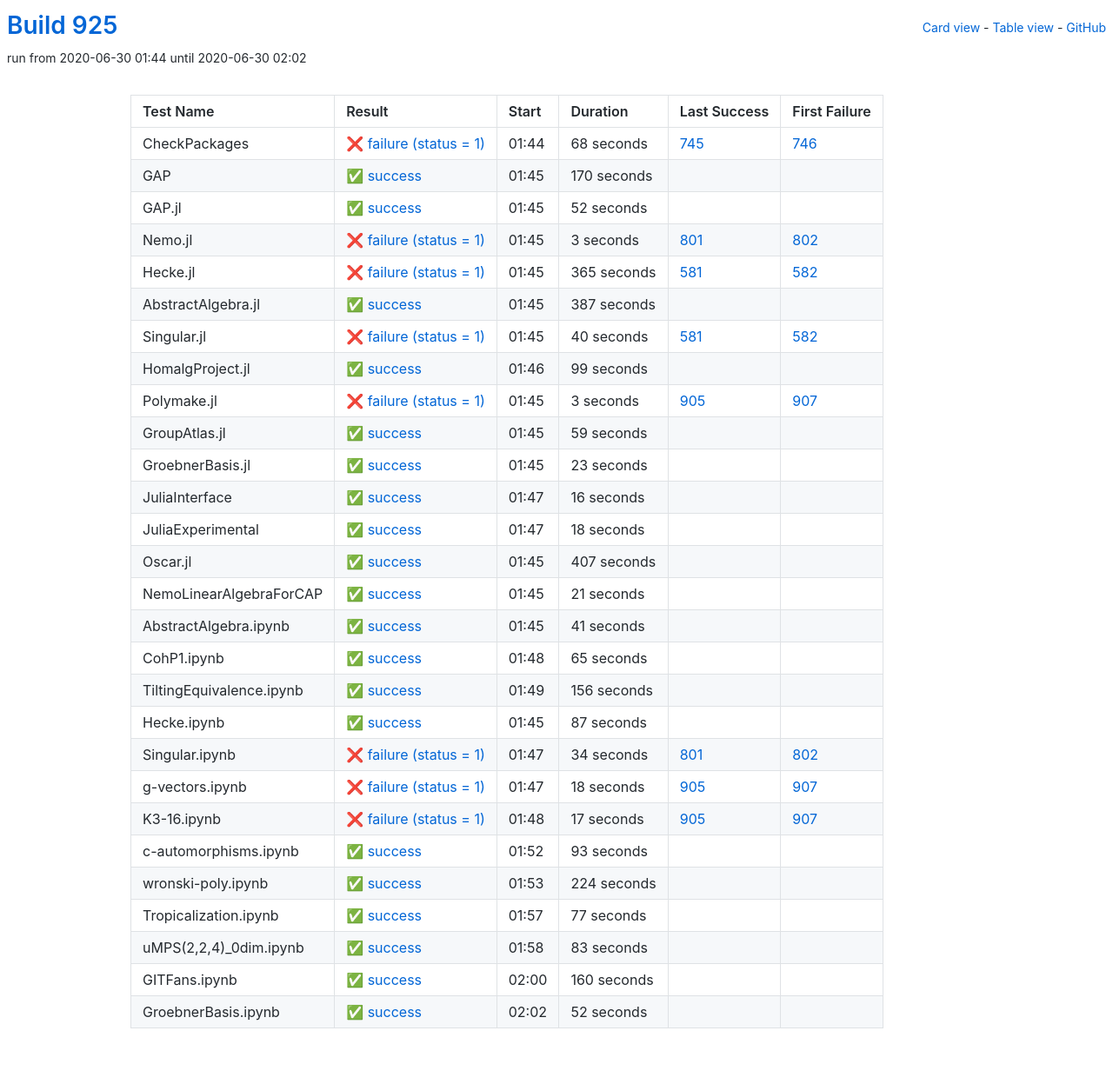
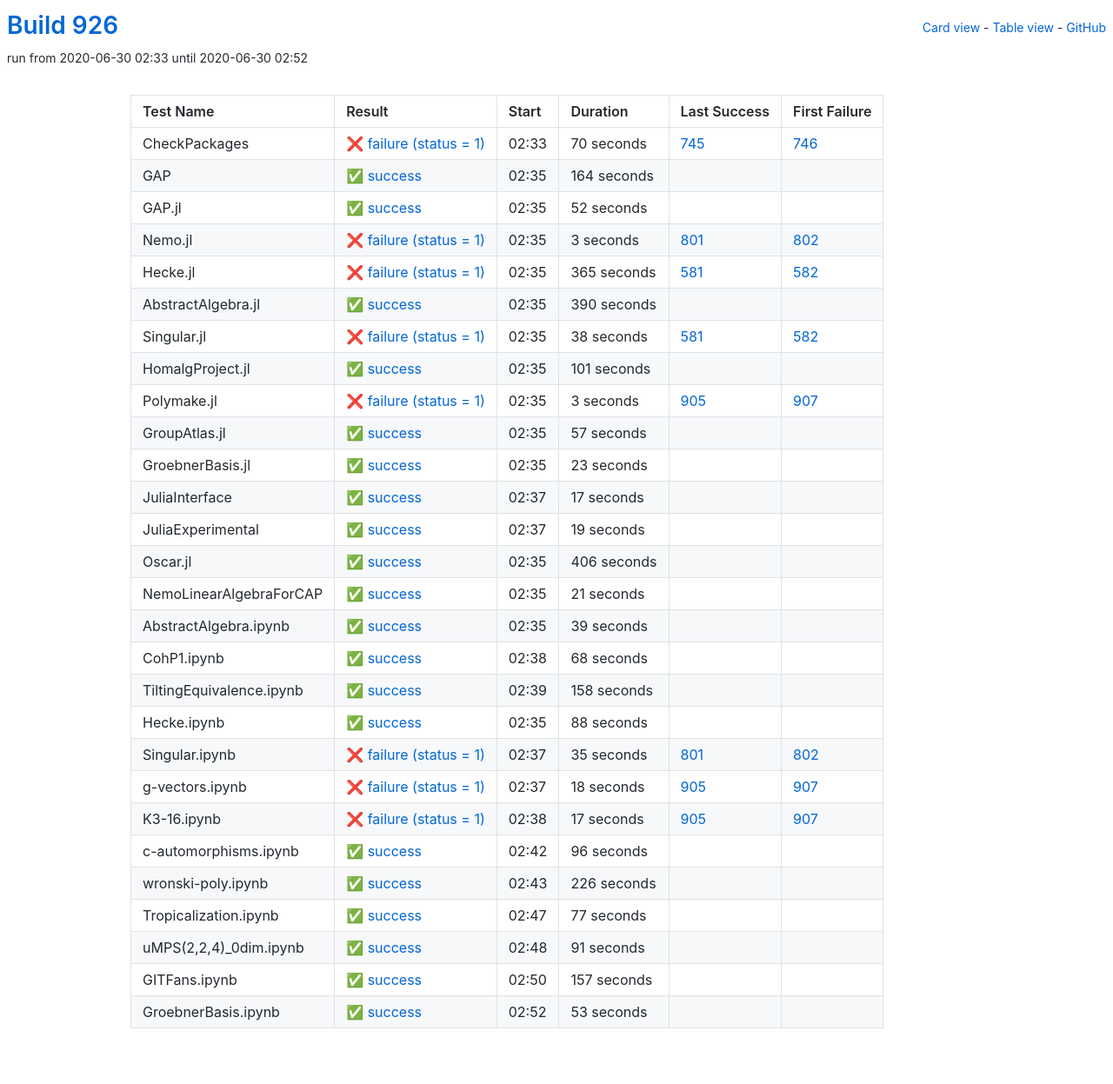
Before and after one commit to oscar-system/oscar-ci-status-1.4, a Jekyll site: the page built from table.html, in a window 1280 px wide. Shown: the whole page at 87% size. Built offline with Jekyll 4.4.1, drawn with Linux system fonts in a browser that asks for light colours.

Commit message:
Build #926

```diff
--- a/_data/ci.yml
+++ b/_data/ci.yml
@@ -1,6 +1,6 @@
 ---
-build: 925
-build_url: https://oscarci.mathematik.uni-kl.de/job/oscar-julia-1.4/925/
+build: 926
+build_url: https://oscarci.mathematik.uni-kl.de/job/oscar-julia-1.4/926/
 job: oscar-julia-1.4
 organization: oscar-system
 repo: oscar-ci-status-1.4
@@ -8,32 +8,32 @@ repourl: https://github.com/oscar-system/oscar-ci-status-1.4
 tests:
 - name: CheckPackages
   id: checkpackages
-  log: https://oscarci.mathematik.uni-kl.de/job/oscar-julia-1.4/925/artifact/logs/build-925/CheckPackages.log
-  start: 2020-06-30 01:44
+  log: https://oscarci.mathematik.uni-kl.de/job/oscar-julia-1.4/926/artifact/logs/build-926/CheckPackages.log
+  start: 2020-06-30 02:33
   success: false
   exitcode: 1
   status: failure
-  duration: 68
+  duration: 70
   last_success: 745
   last_success_url: https://oscarci.mathematik.uni-kl.de/job/oscar-julia-1.4/745/
   first_failure: 746
   first_failure_url: https://oscarci.mathematik.uni-kl.de/job/oscar-julia-1.4/746/
 - name: GAP
   id: gap
-  log: https://oscarci.mathematik.uni-kl.de/job/oscar-julia-1.4/925/artifact/logs/build-925/GAP.log
-  start: 2020-06-30 01:45
+  log: https://oscarci.mathematik.uni-kl.de/job/oscar-julia-1.4/926/artifact/logs/build-926/GAP.log
+  start: 2020-06-30 02:35
   success: true
   exitcode: 0
   status: success
-  duration: 170
+  duration: 164
   last_success: false
   last_success_url:
   first_failure: false
   first_failure_url:
 - name: GAP.jl
   id: gap-jl
-  log: https://oscarci.mathematik.uni-kl.de/job/oscar-julia-1.4/925/artifact/logs/build-925/GAP.jl.log
-  start: 2020-06-30 01:45
+  log: https://oscarci.mathematik.uni-kl.de/job/oscar-julia-1.4/926/artifact/logs/build-926/GAP.jl.log
+  start: 2020-06-30 02:35
   success: true
   exitcode: 0
   status: success
@@ -44,8 +44,8 @@ tests:
   first_failure_url:
 - name: Nemo.jl
   id: nemo-jl
-  log: https://oscarci.mathematik.uni-kl.de/job/oscar-julia-1.4/925/artifact/logs/build-925/Nemo.jl.log
-  start: 2020-06-30 01:45
+  log: https://oscarci.mathematik.uni-kl.de/job/oscar-julia-1.4/926/artifact/logs/build-926/Nemo.jl.log
+  start: 2020-06-30 02:35
   success: false
   exitcode: 1
   status: failure
@@ -56,8 +56,8 @@ tests:
   first_failure_url: https://oscarci.mathematik.uni-kl.de/job/oscar-julia-1.4/802/
 - name: Hecke.jl
   id: hecke-jl
-  log: https://oscarci.mathematik.uni-kl.de/job/oscar-julia-1.4/925/artifact/logs/build-925/Hecke.jl.log
-  start: 2020-06-30 01:45
+  log: https://oscarci.mathematik.uni-kl.de/job/oscar-julia-1.4/926/artifact/logs/build-926/Hecke.jl.log
+  start: 2020-06-30 02:35
   success: false
   exitcode: 1
   status: failure
@@ -68,44 +68,44 @@ tests:
   first_failure_url: https://oscarci.mathematik.uni-kl.de/job/oscar-julia-1.4/582/
 - name: AbstractAlgebra.jl
   id: abstractalgebra-jl
-  log: https://oscarci.mathematik.uni-kl.de/job/oscar-julia-1.4/925/artifact/logs/build-925/AbstractAlgebra.jl.log
-  start: 2020-06-30 01:45
+  log: https://oscarci.mathematik.uni-kl.de/job/oscar-julia-1.4/926/artifact/logs/build-926/AbstractAlgebra.jl.log
+  start: 2020-06-30 02:35
   success: true
   exitcode: 0
   status: success
-  duration: 387
+  duration: 390
   last_success: false
   last_success_url:
   first_failure: false
   first_failure_url:
 - name: Singular.jl
   id: singular-jl
-  log: https://oscarci.mathematik.uni-kl.de/job/oscar-julia-1.4/925/artifact/logs/build-925/Singular.jl.log
-  start: 2020-06-30 01:45
+  log: https://oscarci.mathematik.uni-kl.de/job/oscar-julia-1.4/926/artifact/logs/build-926/Singular.jl.log
+  start: 2020-06-30 02:35
   success: false
   exitcode: 1
   status: failure
-  duration: 40
+  duration: 38
   last_success: 581
   last_success_url: https://oscarci.mathematik.uni-kl.de/job/oscar-julia-1.4/581/
   first_failure: 582
   first_failure_url: https://oscarci.mathematik.uni-kl.de/job/oscar-julia-1.4/582/
 - name: HomalgProject.jl
   id: homalgproject-jl
-  log: https://oscarci.mathematik.uni-kl.de/job/oscar-julia-1.4/925/artifact/logs/build-925/HomalgProject.jl.log
-  start: 2020-06-30 01:46
+  log: https://oscarci.mathematik.uni-kl.de/job/oscar-julia-1.4/926/artifact/logs/build-926/HomalgProject.jl.log
+  start: 2020-06-30 02:35
   success: true
   exitcode: 0
   status: success
-  duration: 99
+  duration: 101
   last_success: false
   last_success_url:
   first_failure: false
   first_failure_url:
 - name: Polymake.jl
   id: polymake-jl
-  log: https://oscarci.mathematik.uni-kl.de/job/oscar-julia-1.4/925/artifact/logs/build-925/Polymake.jl.log
-  start: 2020-06-30 01:45
+  log: https://oscarci.mathematik.uni-kl.de/job/oscar-julia-1.4/926/artifact/logs/build-926/Polymake.jl.log
+  start: 2020-06-30 02:35
   success: false
   exitcode: 1
   status: failure
@@ -116,20 +116,20 @@ tests:
   first_failure_url: https://oscarci.mathematik.uni-kl.de/job/oscar-julia-1.4/907/
 - name: GroupAtlas.jl
   id: groupatlas-jl
-  log: https://oscarci.mathematik.uni-kl.de/job/oscar-julia-1.4/925/artifact/logs/build-925/GroupAtlas.jl.log
-  start: 2020-06-30 01:45
+  log: https://oscarci.mathematik.uni-kl.de/job/oscar-julia-1.4/926/artifact/logs/build-926/GroupAtlas.jl.log
+  start: 2020-06-30 02:35
   success: true
   exitcode: 0
   status: success
-  duration: 59
+  duration: 57
   last_success: false
   last_success_url:
   first_failure: false
   first_failure_url:
 - name: GroebnerBasis.jl
   id: groebnerbasis-jl
-  log: https://oscarci.mathematik.uni-kl.de/job/oscar-julia-1.4/925/artifact/logs/build-925/GroebnerBasis.jl.log
-  start: 2020-06-30 01:45
+  log: https://oscarci.mathematik.uni-kl.de/job/oscar-julia-1.4/926/artifact/logs/build-926/GroebnerBasis.jl.log
+  start: 2020-06-30 02:35
   success: true
   exitcode: 0
   status: success
@@ -140,44 +140,44 @@ tests:
   first_failure_url:
 - name: JuliaInterface
   id: juliainterface
-  log: https://oscarci.mathematik.uni-kl.de/job/oscar-julia-1.4/925/artifact/logs/build-925/JuliaInterface.log
-  start: 2020-06-30 01:47
+  log: https://oscarci.mathematik.uni-kl.de/job/oscar-julia-1.4/926/artifact/logs/build-926/JuliaInterface.log
+  start: 2020-06-30 02:37
   success: true
   exitcode: 0
   status: success
-  duration: 16
+  duration: 17
   last_success: false
   last_success_url:
   first_failure: false
   first_failure_url:
 - name: JuliaExperimental
   id: juliaexperimental
-  log: https://oscarci.mathematik.uni-kl.de/job/oscar-julia-1.4/925/artifact/logs/build-925/JuliaExperimental.log
-  start: 2020-06-30 01:47
+  log: https://oscarci.mathematik.uni-kl.de/job/oscar-julia-1.4/926/artifact/logs/build-926/JuliaExperimental.log
+  start: 2020-06-30 02:37
   success: true
   exitcode: 0
   status: success
-  duration: 18
+  duration: 19
   last_success: false
   last_success_url:
   first_failure: false
   first_failure_url:
 - name: Oscar.jl
   id: oscar-jl
-  log: https://oscarci.mathematik.uni-kl.de/job/oscar-julia-1.4/925/artifact/logs/build-925/Oscar.jl.log
-  start: 2020-06-30 01:45
+  log: https://oscarci.mathematik.uni-kl.de/job/oscar-julia-1.4/926/artifact/logs/build-926/Oscar.jl.log
+  start: 2020-06-30 02:35
   success: true
   exitcode: 0
   status: success
-  duration: 407
+  duration: 406
   last_success: false
   last_success_url:
   first_failure: false
   first_failure_url:
 - name: NemoLinearAlgebraForCAP
   id: nemolinearalgebraforcap
-  log: https://oscarci.mathematik.uni-kl.de/job/oscar-julia-1.4/925/artifact/logs/build-925/NemoLinearAlgebraForCAP.log
-  start: 2020-06-30 01:45
+  log: https://oscarci.mathematik.uni-kl.de/job/oscar-julia-1.4/926/artifact/logs/build-926/NemoLinearAlgebraForCAP.log
+  start: 2020-06-30 02:35
   success: true
   exitcode: 0
   status: success
@@ -188,68 +188,68 @@ tests:
   first_failure_url:
 - name: AbstractAlgebra.ipynb
   id: abstractalgebra-ipynb
-  log: https://oscarci.mathematik.uni-kl.de/job/oscar-julia-1.4/925/artifact/logs/build-925/AbstractAlgebra.ipynb.log
-  start: 2020-06-30 01:45
+  log: https://oscarci.mathematik.uni-kl.de/job/oscar-julia-1.4/926/artifact/logs/build-926/AbstractAlgebra.ipynb.log
+  start: 2020-06-30 02:35
   success: true
   exitcode: 0
   status: success
-  duration: 41
+  duration: 39
   last_success: false
   last_success_url:
   first_failure: false
   first_failure_url:
 - name: CohP1.ipynb
   id: cohp1-ipynb
-  log: https://oscarci.mathematik.uni-kl.de/job/oscar-julia-1.4/925/artifact/logs/build-925/CohP1.ipynb.log
-  start: 2020-06-30 01:48
+  log: https://oscarci.mathematik.uni-kl.de/job/oscar-julia-1.4/926/artifact/logs/build-926/CohP1.ipynb.log
+  start: 2020-06-30 02:38
   success: true
   exitcode: 0
   status: success
-  duration: 65
+  duration: 68
   last_success: false
   last_success_url:
   first_failure: false
   first_failure_url:
 - name: TiltingEquivalence.ipynb
   id: tiltingequivalence-ipynb
-  log: https://oscarci.mathematik.uni-kl.de/job/oscar-julia-1.4/925/artifact/logs/build-925/TiltingEquivalence.ipynb.log
-  start: 2020-06-30 01:49
+  log: https://oscarci.mathematik.uni-kl.de/job/oscar-julia-1.4/926/artifact/logs/build-926/TiltingEquivalence.ipynb.log
+  start: 2020-06-30 02:39
   success: true
   exitcode: 0
   status: success
-  duration: 156
+  duration: 158
   last_success: false
   last_success_url:
   first_failure: false
   first_failure_url:
 - name: Hecke.ipynb
   id: hecke-ipynb
-  log: https://oscarci.mathematik.uni-kl.de/job/oscar-julia-1.4/925/artifact/logs/build-925/Hecke.ipynb.log
-  start: 2020-06-30 01:45
+  log: https://oscarci.mathematik.uni-kl.de/job/oscar-julia-1.4/926/artifact/logs/build-926/Hecke.ipynb.log
+  start: 2020-06-30 02:35
   success: true
   exitcode: 0
   status: success
-  duration: 87
+  duration: 88
   last_success: false
   last_success_url:
   first_failure: false
   first_failure_url:
 - name: Singular.ipynb
   id: singular-ipynb
-  log: https://oscarci.mathematik.uni-kl.de/job/oscar-julia-1.4/925/artifact/logs/build-925/Singular.ipynb.log
-  start: 2020-06-30 01:47
+  log: https://oscarci.mathematik.uni-kl.de/job/oscar-julia-1.4/926/artifact/logs/build-926/Singular.ipynb.log
+  start: 2020-06-30 02:37
   success: false
   exitcode: 1
   status: failure
-  duration: 34
+  duration: 35
   last_success: 801
   last_success_url: https://oscarci.mathematik.uni-kl.de/job/oscar-julia-1.4/801/
   first_failure: 802
   first_failure_url: https://oscarci.mathematik.uni-kl.de/job/oscar-julia-1.4/802/
 - name: g-vectors.ipynb
   id: g-vectors-ipynb
-  log: https://oscarci.mathematik.uni-kl.de/job/oscar-julia-1.4/925/artifact/logs/build-925/g-vectors.ipynb.log
-  start: 2020-06-30 01:47
+  log: https://oscarci.mathematik.uni-kl.de/job/oscar-julia-1.4/926/artifact/logs/build-926/g-vectors.ipynb.log
+  start: 2020-06-30 02:37
   success: false
   exitcode: 1
   status: failure
@@ -260,8 +260,8 @@ tests:
   first_failure_url: https://oscarci.mathematik.uni-kl.de/job/oscar-julia-1.4/907/
 - name: K3-16.ipynb
   id: k3-16-ipynb
-  log: https://oscarci.mathematik.uni-kl.de/job/oscar-julia-1.4/925/artifact/logs/build-925/K3-16.ipynb.log
-  start: 2020-06-30 01:48
+  log: https://oscarci.mathematik.uni-kl.de/job/oscar-julia-1.4/926/artifact/logs/build-926/K3-16.ipynb.log
+  start: 2020-06-30 02:38
   success: false
   exitcode: 1
   status: failure
@@ -272,32 +272,32 @@ tests:
   first_failure_url: https://oscarci.mathematik.uni-kl.de/job/oscar-julia-1.4/907/
 - name: c-automorphisms.ipynb
   id: c-automorphisms-ipynb
-  log: https://oscarci.mathematik.uni-kl.de/job/oscar-julia-1.4/925/artifact/logs/build-925/c-automorphisms.ipynb.log
-  start: 2020-06-30 01:52
+  log: https://oscarci.mathematik.uni-kl.de/job/oscar-julia-1.4/926/artifact/logs/build-926/c-automorphisms.ipynb.log
+  start: 2020-06-30 02:42
   success: true
   exitcode: 0
   status: success
-  duration: 93
+  duration: 96
   last_success: false
   last_success_url:
   first_failure: false
   first_failure_url:
 - name: wronski-poly.ipynb
   id: wronski-poly-ipynb
-  log: https://oscarci.mathematik.uni-kl.de/job/oscar-julia-1.4/925/artifact/logs/build-925/wronski-poly.ipynb.log
-  start: 2020-06-30 01:53
+  log: https://oscarci.mathematik.uni-kl.de/job/oscar-julia-1.4/926/artifact/logs/build-926/wronski-poly.ipynb.log
+  start: 2020-06-30 02:43
   success: true
   exitcode: 0
   status: success
-  duration: 224
+  duration: 226
   last_success: false
   last_success_url:
   first_failure: false
   first_failure_url:
 - name: Tropicalization.ipynb
   id: tropicalization-ipynb
-  log: https://oscarci.mathematik.uni-kl.de/job/oscar-julia-1.4/925/artifact/logs/build-925/Tropicalization.ipynb.log
-  start: 2020-06-30 01:57
+  log: https://oscarci.mathematik.uni-kl.de/job/oscar-julia-1.4/926/artifact/logs/build-926/Tropicalization.ipynb.log
+  start: 2020-06-30 02:47
   success: true
   exitcode: 0
   status: success
@@ -308,36 +308,36 @@ tests:
   first_failure_url:
 - name: uMPS(2,2,4)_0dim.ipynb
   id: umps-2-2-4-0dim-ipynb
-  log: https://oscarci.mathematik.uni-kl.de/job/oscar-julia-1.4/925/artifact/logs/build-925/uMPS-2-2-4-_0dim.ipynb.log
-  start: 2020-06-30 01:58
+  log: https://oscarci.mathematik.uni-kl.de/job/oscar-julia-1.4/926/artifact/logs/build-926/uMPS-2-2-4-_0dim.ipynb.log
+  start: 2020-06-30 02:48
   success: true
   exitcode: 0
   status: success
-  duration: 83
+  duration: 91
   last_success: false
   last_success_url:
   first_failure: false
   first_failure_url:
 - name: GITFans.ipynb
   id: gitfans-ipynb
-  log: https://oscarci.mathematik.uni-kl.de/job/oscar-julia-1.4/925/artifact/logs/build-925/GITFans.ipynb.log
-  start: 2020-06-30 02:00
+  log: https://oscarci.mathematik.uni-kl.de/job/oscar-julia-1.4/926/artifact/logs/build-926/GITFans.ipynb.log
+  start: 2020-06-30 02:50
   success: true
   exitcode: 0
   status: success
-  duration: 160
+  duration: 157
   last_success: false
   last_success_url:
   first_failure: false
   first_failure_url:
 - name: GroebnerBasis.ipynb
   id: groebnerbasis-ipynb
-  log: https://oscarci.mathematik.uni-kl.de/job/oscar-julia-1.4/925/artifact/logs/build-925/GroebnerBasis.ipynb.log
-  start: 2020-06-30 02:02
+  log: https://oscarci.mathematik.uni-kl.de/job/oscar-julia-1.4/926/artifact/logs/build-926/GroebnerBasis.ipynb.log
+  start: 2020-06-30 02:52
   success: true
   exitcode: 0
   status: success
-  duration: 52
+  duration: 53
   last_success: false
   last_success_url:
   first_failure: false
```
Also changed, not shown: README.md.
